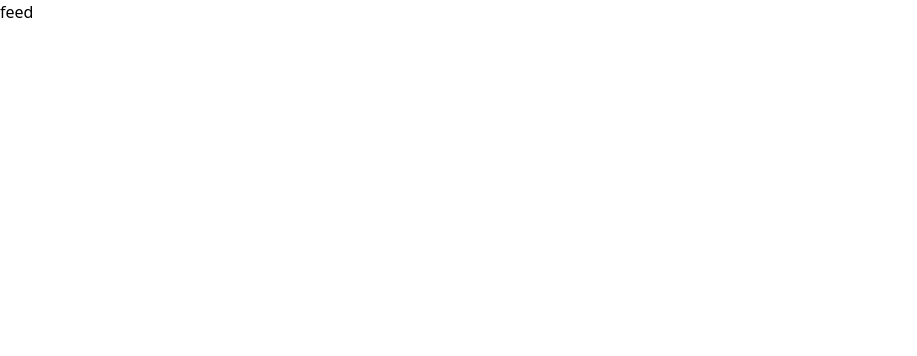
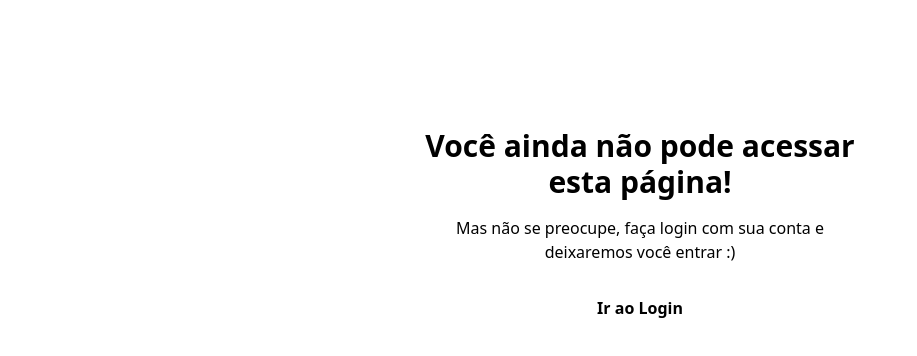
Before and after one commit to bolodissenoura/base-fut, a Next.js app: page /feed in a window 1280 px wide. Shown: the top 356 px of the page, without its empty margins (0-917 px from the left). Built offline with nearby package versions, Linux system fonts and the light colour scheme.

Commit message:
feat: auth rputes and request the user info

```diff
--- a/package.json
+++ b/package.json
@@ -10,6 +10,8 @@
   },
   "dependencies": {
     "@next/font": "13.1.2",
+    "@supabase/auth-helpers-nextjs": "^0.5.4",
+    "@supabase/auth-helpers-react": "^0.3.1",
     "@supabase/supabase-js": "^2.7.1",
     "@types/node": "18.11.18",
     "@types/react": "18.0.26",
--- /dev/null
+++ b/src/components/notAllowedPage.tsx
@@ -0,0 +1,21 @@
+import Link from "next/link";
+import React from "react";
+
+export default function NotAllowedPage() {
+    return (
+        <>
+            <section className="flex items-center h-full p-16 dark:bg-gray-900 dark:text-gray-100">
+                <div className="container flex flex-col items-center justify-center px-5 mx-auto my-8">
+                    <div className="max-w-md text-center">
+                        <h2 className="mb-8 font-extrabold text-9xl dark:text-gray-600">
+                            <span className="sr-only">Oops!</span>
+                        </h2 >
+                        <p className="text-2xl font-semibold md:text-3xl" > Você ainda não pode acessar esta página!</p>
+                        < p className="mt-4 mb-8 dark:text-gray-400" > Mas não se preocupe, faça login com sua conta e deixaremos você entrar :)</p >
+                        <Link rel="noopener noreferrer" href="/" className="px-8 py-3 font-semibold rounded dark:bg-violet-400 dark:text-gray-900" > Ir ao Login</Link >
+                    </div >
+                </div >
+            </section >
+        </>
+    )
+}
--- a/src/pages/feed.tsx
+++ b/src/pages/feed.tsx
@@ -1,7 +1,32 @@
 import Head from "next/head";
 import Image from "next/image";
+import { supabase } from "../server/supabase"
+import { useEffect, useState } from "react";
+import { useRouter } from "next/router";
+import NotAllowedPage from "@/components/notAllowedPage";
 
 export default function Feed() {
+  const router = useRouter();
+
+
+  const [user, setUser]: any = useState({})
+
+  useEffect(() => {
+    async function getUserData() {
+      await supabase.auth.getUser().then((value) => {
+        if (value.data?.user) {
+          console.log(value.data.user)
+          setUser(value.data.user)
+        }
+      })
+    }
+    getUserData()
+  }, [])
+
+  async function signOutUser() {
+    const { error } = await supabase.auth.signOut()
+    router.push("/")
+  }
 
   return (
     <>
@@ -12,7 +37,16 @@ export default function Feed() {
         <link rel="icon" href="/favicon.ico" />
       </Head>
       <main>
-       <h1 className="mx-auto">feed</h1>
+        {/* @ts-ignore */}
+        {Object.keys(user).length !== 0 ? <>
+          <p>{user?.email}</p>
+          <button onClick={() => signOutUser()}>Logout</button>
+        </>
+          :
+          <>
+            <NotAllowedPage />
+          </>
+        }
       </main>
     </>
   );
--- a/src/server/supabase.js
+++ /dev/null
@@ -1,6 +0,0 @@
-import { createClient } from '@supabase/supabase-js'
-
-const supabaseUrl = "https://fbpqftoyjknnebchvprf.supabase.co"
-const supabaseAnonKey = "eyJhbGciOiJIUzI1NiIsInR5cCI6IkpXVCJ9.eyJpc3MiOiJzdXBhYmFzZSIsInJlZiI6ImZicHFmdG95amtubmViY2h2cHJmIiwicm9sZSI6ImFub24iLCJpYXQiOjE2NzUzMDY0OTUsImV4cCI6MTk5MDg4MjQ5NX0.e2Wz8SqYzwnzGO1i0QlQmTBVQeHBDiX8YCKnLg7B_s4"
-
-export const supabase = createClient(supabaseUrl, supabaseAnonKey)
--- /dev/null
+++ b/src/server/supabase.ts
@@ -0,0 +1,7 @@
+import { createClient } from "@supabase/supabase-js";
+
+const supabaseUrl = "https://fbpqftoyjknnebchvprf.supabase.co";
+const supabaseAnonKey =
+  "eyJhbGciOiJIUzI1NiIsInR5cCI6IkpXVCJ9.eyJpc3MiOiJzdXBhYmFzZSIsInJlZiI6ImZicHFmdG95amtubmViY2h2cHJmIiwicm9sZSI6ImFub24iLCJpYXQiOjE2NzUzMDY0OTUsImV4cCI6MTk5MDg4MjQ5NX0.e2Wz8SqYzwnzGO1i0QlQmTBVQeHBDiX8YCKnLg7B_s4";
+
+export const supabase = createClient(supabaseUrl, supabaseAnonKey);
```
Also changed, not shown: 1 other file (tests, documents, lock files or other folders).
